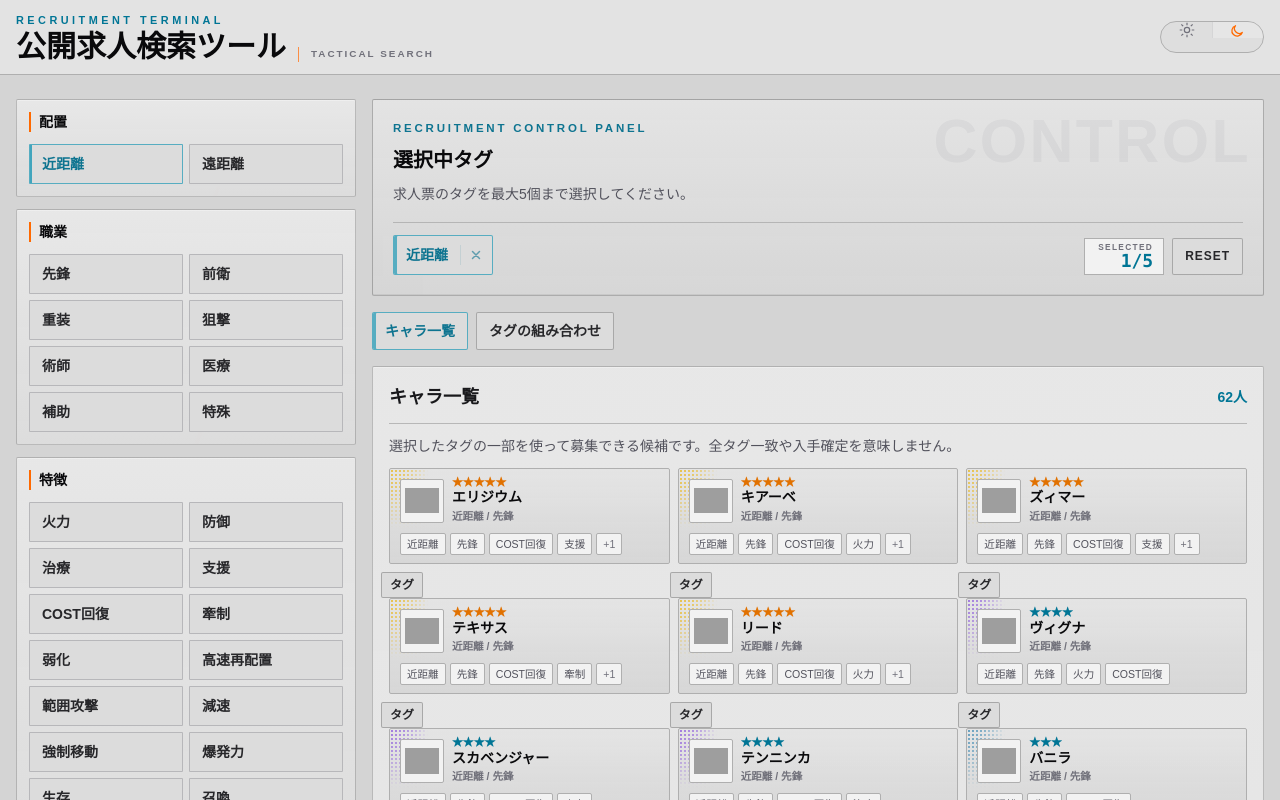
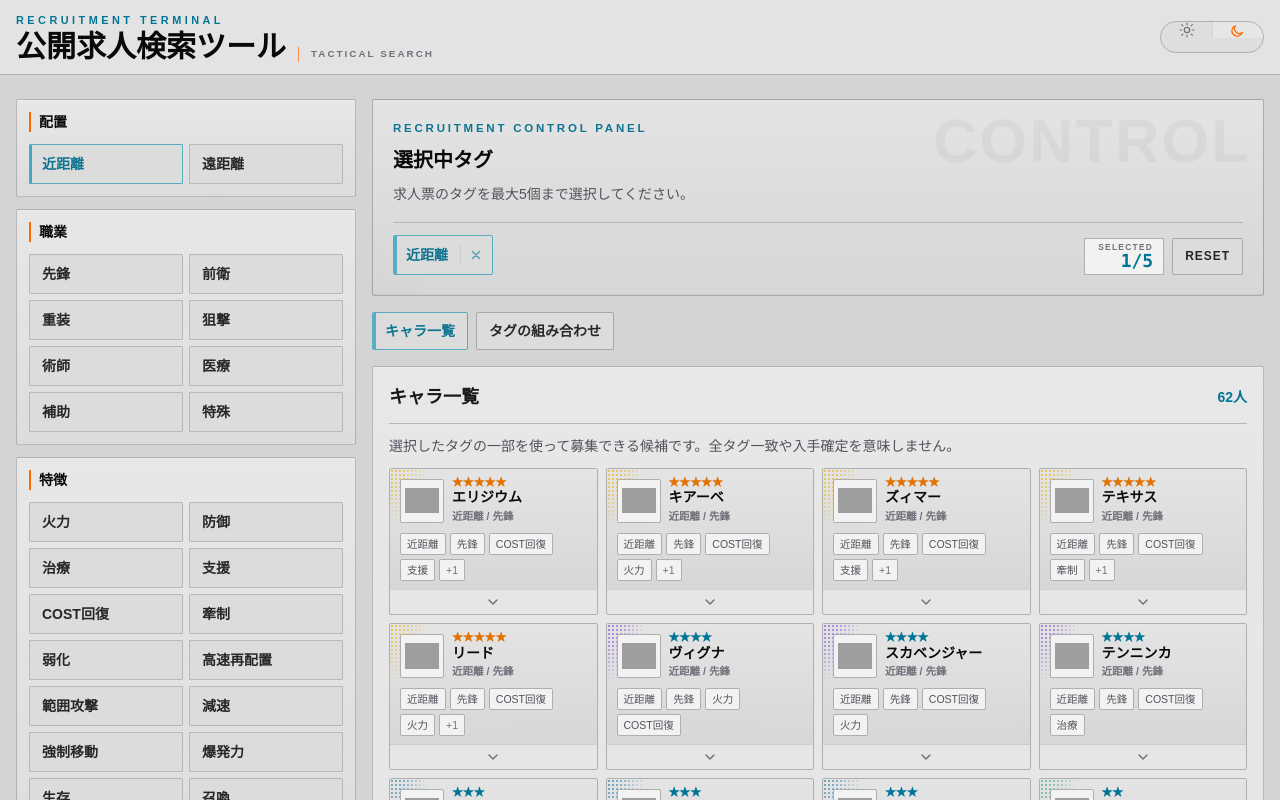
Before and after one commit to Assy0562/recruitment-terminal, a Next.js app: page / in a window 1280 px wide. Both pictures are taken after a click on the button "近距離". Shown: the top 800 px of the page. Built offline with nearby package versions, Linux system fonts and the light colour scheme; grey boxes are pictures that could not be loaded.

Commit message:
Expand tags inside cards and show four desktop columns

```diff
--- a/src/components/OperatorCandidates.tsx
+++ b/src/components/OperatorCandidates.tsx
@@ -20,18 +20,19 @@ export function OperatorCandidates({ candidates, hasSelection }: {
         {hasSelection ? "選択したタグの一部を使って募集できる候補です。全タグ一致や入手確定を意味しません。" : "手元の求人タグを選ぶと、募集できるキャラを重複なしで表示します。"}
       </p>
       {hasSelection && entries.length === 0 ? <p>候補がありません。タグを選び直してください。</p> : null}
-      <div className="grid items-start gap-2 md:grid-cols-2 xl:grid-cols-3">
+      <div className="grid items-start gap-2 md:grid-cols-2 xl:grid-cols-4">
         {entries.map(({ operator, combinations }) => (
-          <article key={operator.id} className="min-w-0">
-            <div className="relative">
-              <OperatorCard operator={operator} reserveActionSpace />
-              <button type="button" className="terminal-button absolute right-2 top-2 px-2 py-1 text-xs font-semibold"
-                onClick={() => setOpenOperatorId(current => current === operator.id ? null : operator.id)}>
-                {openOperatorId === operator.id ? "閉じる" : "タグ"}
-              </button>
-            </div>
-            {operator.rarity === 6 ? <p className="mt-1 text-xs font-bold text-orange-700 dark:text-orange-300">上級エリート必須</p> : null}
-            {openOperatorId === operator.id ? <div className="mt-2 border border-zinc-500/30 p-2 text-xs">
+          <article key={operator.id} className="min-w-0 overflow-hidden rounded-[2px] border border-[#afafaf] dark:border-zinc-800">
+            <OperatorCard operator={operator} embedded />
+            {operator.rarity === 6 ? <p className="px-2.5 pb-1 text-xs font-bold text-orange-700 dark:text-orange-300">上級エリート必須</p> : null}
+            <button type="button" title="狙えるタグを開閉" aria-label={`${operator.name}のタグを開閉`}
+              className="flex w-full items-center justify-center border-t border-zinc-500/20 py-1 text-zinc-500 transition hover:bg-zinc-500/10 hover:text-cyan-700 dark:hover:text-cyan-300"
+              onClick={() => setOpenOperatorId(current => current === operator.id ? null : operator.id)}>
+              <svg aria-hidden="true" viewBox="0 0 16 16" fill="none" className={`h-4 w-4 transition-transform ${openOperatorId === operator.id ? "rotate-180" : ""}`}>
+                <path d="m4 6 4 4 4-4" stroke="currentColor" strokeWidth="1.5" strokeLinecap="round" strokeLinejoin="round" />
+              </svg>
+            </button>
+            {openOperatorId === operator.id ? <div className="border-t border-zinc-500/20 p-2 text-xs">
               <p className="mb-2 font-semibold">狙えるタグ（{combinations.length}通り）</p>
               <ul className="space-y-2 border-l border-zinc-500/40 pl-2">
                 {combinations.map(combination => (
--- a/src/components/OperatorCard.tsx
+++ b/src/components/OperatorCard.tsx
@@ -5,7 +5,7 @@ import Link from "next/link";
 
 type OperatorCardProps = {
   operator: Operator;
-  reserveActionSpace?: boolean;
+  embedded?: boolean;
 };
 
 const rarityDotColor = {
@@ -17,7 +17,7 @@ const rarityDotColor = {
   6: "rgba(249, 115, 22, 0.9)"
 } satisfies Record<Operator["rarity"], string>;
 
-export function OperatorCard({ operator, reserveActionSpace = false }: OperatorCardProps) {
+export function OperatorCard({ operator, embedded = false }: OperatorCardProps) {
   const isHighRarity = operator.rarity >= 5;
   const visibleTags = operator.tags.slice(0, 4);
   const hiddenTagCount = operator.tags.length - visibleTags.length;
@@ -25,6 +25,7 @@ export function OperatorCard({ operator, reserveActionSpace = false }: OperatorC
   return (
     <Link
       className="group relative block min-w-0 overflow-hidden rounded-[2px] border border-[#afafaf] bg-[linear-gradient(180deg,rgba(228,228,228,0.96),rgba(214,214,214,0.93))] px-2.5 py-2 transition hover:border-cyan-700/45 focus:outline-none focus-visible:border-cyan-700 focus-visible:ring-2 focus-visible:ring-cyan-700/20 dark:border-zinc-800 dark:bg-[linear-gradient(180deg,rgba(24,24,27,0.96),rgba(9,9,11,0.98))] dark:hover:border-cyan-300/40 dark:focus-visible:border-cyan-300 dark:focus-visible:ring-cyan-300/25"
+      style={embedded ? { borderWidth: 0 } : undefined}
       href={`/operators/${operator.id}`}
     >
       <span
@@ -42,7 +43,7 @@ export function OperatorCard({ operator, reserveActionSpace = false }: OperatorC
         }}
       />
 
-      <div className={`relative flex min-w-0 items-center gap-2 ${reserveActionSpace ? "pr-12" : ""}`}>
+      <div className="relative flex min-w-0 items-center gap-2">
         <div className="flex min-w-0 items-center gap-2">
           <div className="relative h-11 w-11 shrink-0 overflow-hidden rounded-[2px] border border-[#afafaf] bg-[#f2f2f2] dark:border-zinc-700 dark:bg-zinc-900">
             <Image
```
Also changed, not shown: 1 other file (tests, documents, lock files or other folders).
